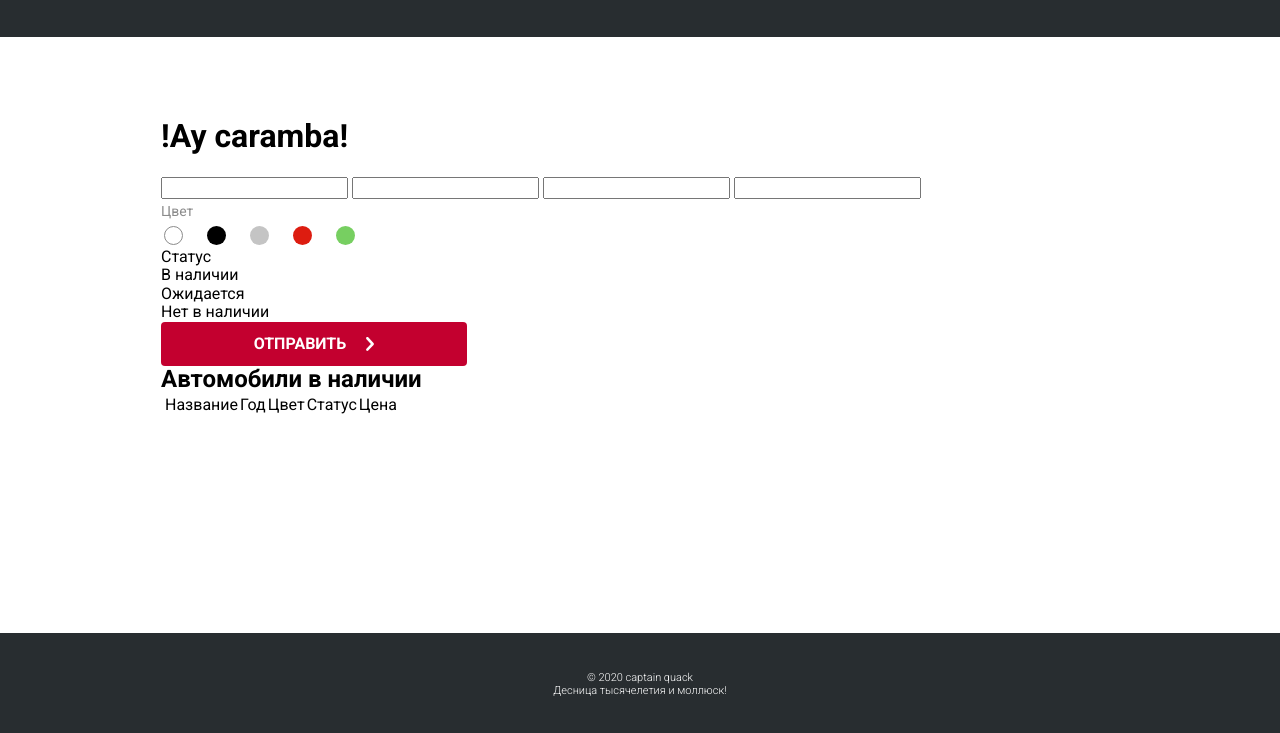
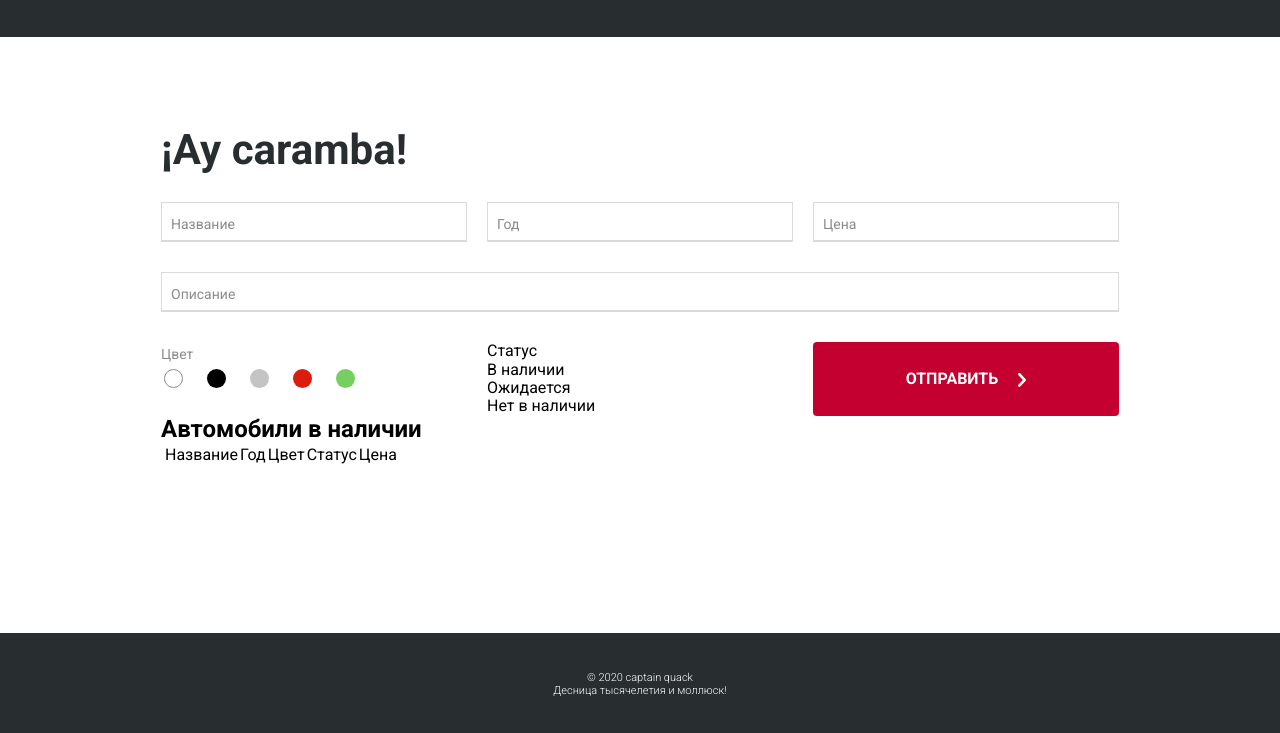
Before and after one commit to M-kos/kodix, a website built with webpack: page src/index.html in a window 1280 px wide. Shown: the part 65-798 px from the top of the page. Built offline with nearby package versions, Linux system fonts and the light colour scheme; files whose address does not match are found by name.

Commit message:
Input styles

```diff
--- a/src/index.html
+++ b/src/index.html
@@ -13,19 +13,28 @@
         <img class="header__logo" src="./assets/DUCK.png" alt="logo-duck" />
       </header>
       <main class="main">
-        <h1 class="main-title">
-          <span class="exclamation-mark">!</span>Ay caramba!
-        </h1>
-        <div class="add-block">
+        <h1 class="main-title">&#161;Ay caramba!</h1>
         <form class="add-block__form">
-            <input type="text" class="add-block__input-title" name="title" />
-            <input type="number" class="add-block__input-year" name="year" />
-            <input type="number" class="add-block__input-price" name="price" />
+          <div class="input-slot title">
+            <label for="title" class="label">Название</label>
+            <input id="title" type="text" class="add-block__input-title" name="title" />
+          </div>
+          <div class="input-slot year">
+            <label for="year" class="label">Год</label>
+            <input id="year" type="number" class="add-block__input-year" name="year" />
+          </div>
+          <div class="input-slot price">
+            <label for="price" class="label">Цена</label>
+            <input id="price" type="number" class="add-block__input-price" name="price" />
+          </div>
+          <div class="input-slot description">
+            <label for="description" class="label">Описание</label>
             <input
               type="text"
               class="add-block__input-description"
               name="description"
             />
+          </div>
           <div class="add-block__colors">
             <p class="add-block__colors-title">Цвет</p>
             <ul class="colors-list">
@@ -49,7 +58,6 @@
             <img src="./assets/arrow_right.svg" alt="arrow-right">
           </button>
         </form>
-        </div>
         <div class="list-block">
           <h2 class="list-block__title">Автомобили в наличии</h2>
           <table class="list-block__table">
--- a/src/styles/styles.css
+++ b/src/styles/styles.css
@@ -55,10 +55,88 @@ body {
   flex-grow: 1;
 }
 
+/* Title style */
+.main-title {
+  font-weight: bold;
+  font-size: 42px;
+  line-height: 49px;
+  color: #282d30;
+}
+
+/* Form style */
+.add-block__form {
+  display: grid;
+  grid-column-gap: 20px;
+  grid-row-gap: 30px;
+  grid-template:
+    "title year price"
+    "description description description"
+    "colors status send";
+  grid-template-columns: 1fr 1fr 1fr;
+}
+
+/* Inputs style */
+.add-block__form input {
+  border-color: #dadada;
+  border-width: 1px;
+  border-style: solid;
+  border-bottom-width: 2px;
+  height: 40px;
+  padding: 10px;
+}
+
+.add-block__form label {
+  font-size: 14px;
+  line-height: 24px;
+  color: #8b8b8b;
+  padding-top: 10px;
+  padding-left: 10px;
+}
+
+.label {
+  position: absolute;
+}
+
+.label-active {
+  transform: translateY(100px);
+  transition: ease-in-out;
+}
+
+.add-block__form input:focus {
+  outline: none;
+  border-bottom-color: #000;
+}
+
+.add-block__form .error {
+  border-bottom-color: #c3002f;
+}
+
+.input-slot {
+  display: flex;
+  flex-direction: column;
+  align-items: stretch;
+}
+
+.title {
+  grid-area: title;
+}
+
+.year {
+  grid-area: year;
+}
+
+.price {
+  grid-area: price;
+}
+
+.description {
+  grid-area: description;
+}
+
 /* Button style */
 .add-block__btn-send {
+  grid-area: send;
   border: none;
-  min-width: 306px;
   min-height: 44px;
   background-color: #c3002f;
   border-radius: 4px;
@@ -89,9 +167,18 @@ body {
   padding-right: 20px;
 }
 
+/* Select style */
+.add-block__select-status {
+  grid-area: status;
+}
+
 /* Color list style */
 ul {
   list-style: none;
+}
+
+.add-block__colors {
+  grid-area: colors;
 }
 
 .add-block__colors-title {
@@ -162,15 +249,21 @@ ul {
     padding-left: 10px;
     padding-right: 10px;
   }
-
-  .add-block__btn-send {
-    min-width: 220px;
-  }
 }
 
 @media (max-width: 572px) {
   .header__logo {
     width: 350px;
+  }
+
+  .add-block__form {
+    grid-template:
+      "title title"
+      "year price"
+      "description description"
+      "colors colors"
+      "status send";
+    grid-template-columns: 1fr 1fr;
   }
 }
 
@@ -182,8 +275,4 @@ ul {
   .main {
     padding: 30px 0 0 0;
   }
-
-  .add-block__btn-send {
-    min-width: 160px;
-  }
 }
```
Lines whose indentation alone changed are shown as unchanged.
